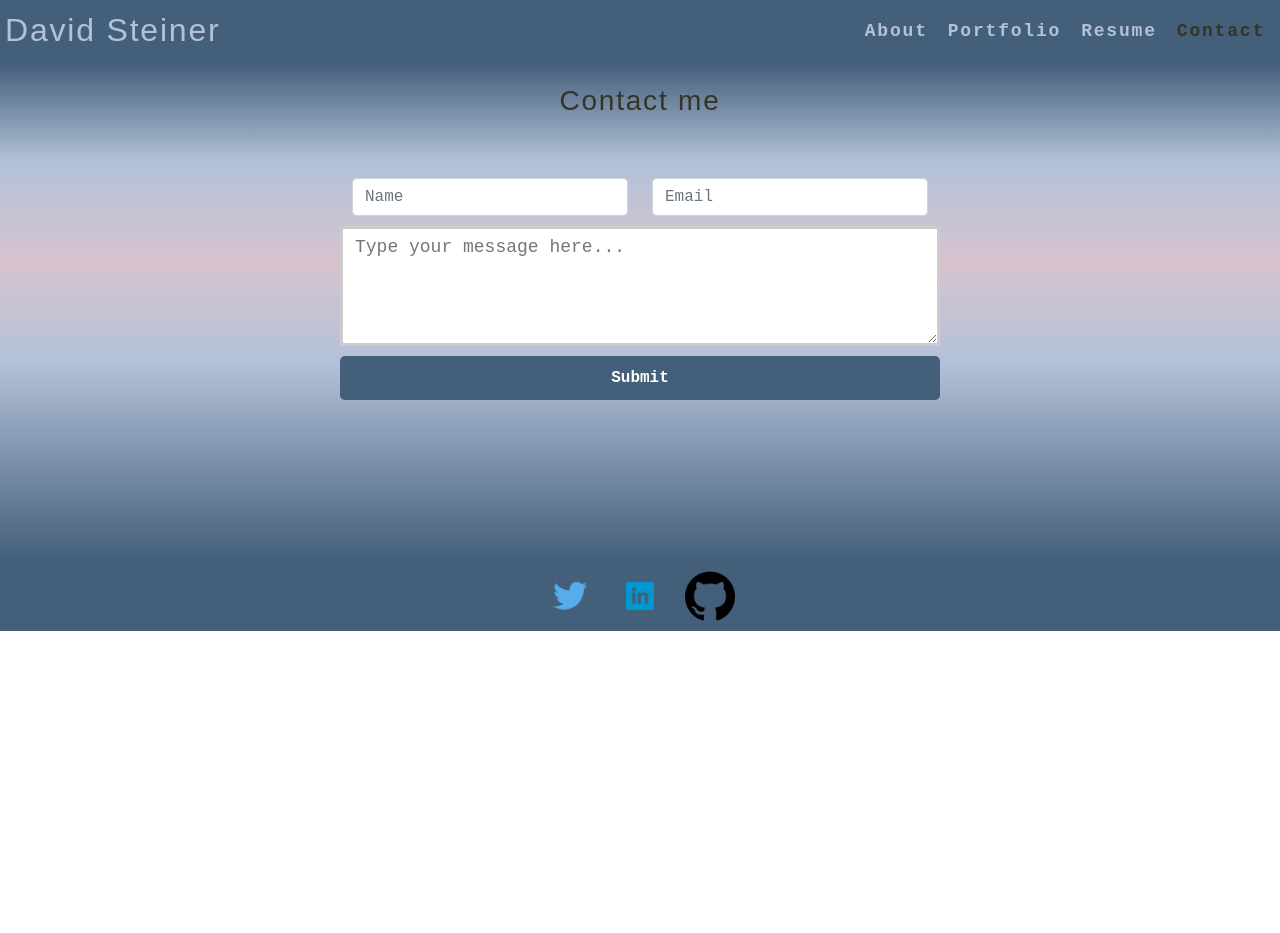
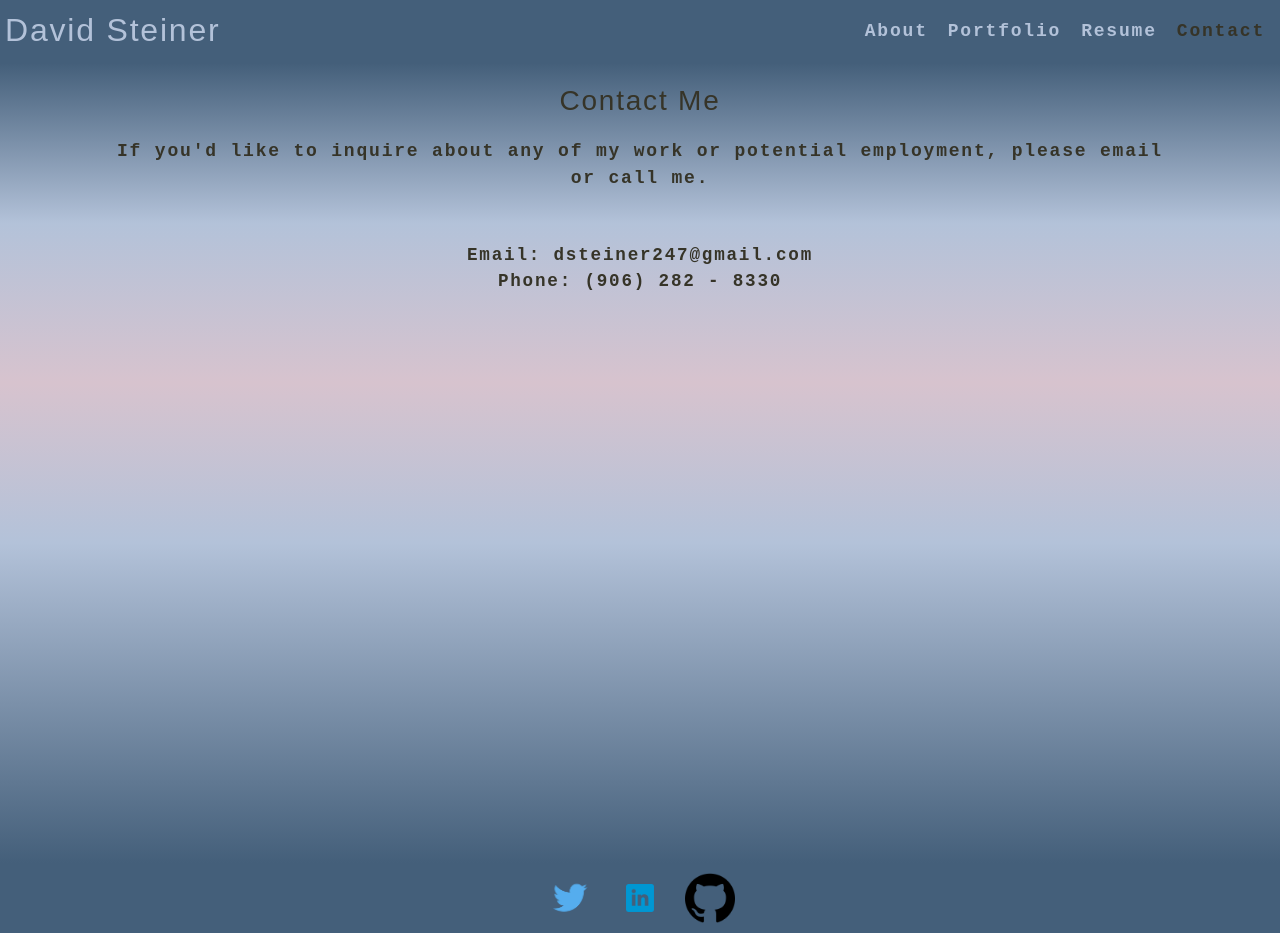
Before and after one commit to spaghettimedic/DS-Portfolio, a React (Create React App) app: page / in a window 1280 px wide. Both pictures are taken after a click on the element "Contact". Before the commit the page ends 800 px from the top, so only its background shows below. Built offline with nearby package versions, Linux system fonts and the light colour scheme.

Commit message:
updated contact page to have contact info, not a contact form

```diff
--- a/src/App.js
+++ b/src/App.js
@@ -51,7 +51,7 @@ function App() {
       currentSection={currentSection}
       >
       </Nav>
-      <section>
+      <section className="main-section">
         {renderSection(currentSection.name)}
       </section>
       <Footer />
--- a/src/components/Contact/index.js
+++ b/src/components/Contact/index.js
@@ -34,27 +34,36 @@ function Contact() {
   };
 
   return (
-    <div className="contact-wrapper">
-      <h3>Contact me</h3>
-      <div className="responsive">
-        <div id="contact-form" className="row form" onSubmit={handleSubmit}>
-          <div className="col">
-            <input type="text" name="name" placeholder="Name" className="form-control" defaultValue={name} onBlur={handleChange} />
-          </div>
-          <div className="col">
-            <input type="email" name="email" placeholder="Email" className="form-control" defaultValue={email} onBlur={handleChange} />
-          </div>
-            <textarea rows="5" name="message" placeholder="Type your message here..." defaultValue={message} onBlur={handleChange} />
-          {errorMessage && (
-            <div>
-              <p className="error-text">{errorMessage}</p>
-            </div>
-          )}
-          <button type="submit">Submit</button>
-        </div>
+    <div>
+      <div className="contact-wrapper">
+        <h3 className="contact-header">Contact Me</h3>
+        <article>If you'd like to inquire about any of my work or potential employment, please email or call me.</article>
+        <p>Email: <a href="mailto:dsteiner247@gmail.com">dsteiner247@gmail.com</a></p>
+        <p>Phone: (906) 282 - 8330</p>
       </div>
-      <br/><br/><br/>
     </div>
+
+    // <div className="contact-wrapper">
+    //   <h3>Contact me</h3>
+    //   <div className="responsive">
+    //     <div id="contact-form" className="row form" onSubmit={handleSubmit}>
+    //       <div className="col">
+    //         <input type="text" name="name" placeholder="Name" className="form-control" defaultValue={name} onBlur={handleChange} />
+    //       </div>
+    //       <div className="col">
+    //         <input type="email" name="email" placeholder="Email" className="form-control" defaultValue={email} onBlur={handleChange} />
+    //       </div>
+    //         <textarea rows="5" name="message" placeholder="Type your message here..." defaultValue={message} onBlur={handleChange} />
+    //       {errorMessage && (
+    //         <div>
+    //           <p className="error-text">{errorMessage}</p>
+    //         </div>
+    //       )}
+    //       <button type="submit">Submit</button>
+    //     </div>
+    //   </div>
+    //   <br/><br/><br/>
+    // </div>
   )
 };
 
--- a/src/index.css
+++ b/src/index.css
@@ -74,6 +74,7 @@ h4 {
 
 h5 {
   font-size: 1.25rem;
+  color: var(--secondary);
 }
 
 h6 {
@@ -89,7 +90,6 @@ p {
 a {
   color: var(--secondary);
   text-decoration: none;
-  font-weight: 500;
 }
 
 a:hover {
@@ -122,6 +122,10 @@ section {
   width: 100%;
   background-image: linear-gradient(180deg, var(--primary) 0%, var(--light) 20%, var(--quaternary) 40%, var(--light) 60%, var(--primary) 100%);
   text-align: center;
+}
+
+.main-section {
+  min-height: 100vh;
 }
 
 footer {
@@ -324,6 +328,10 @@ button {
   color: var(--secondary);
 }
 
+.contact-header {
+  padding: 20px 0;
+}
+
 /* for phones */
 @media screen and (max-width: 653px) {
   header {
```
